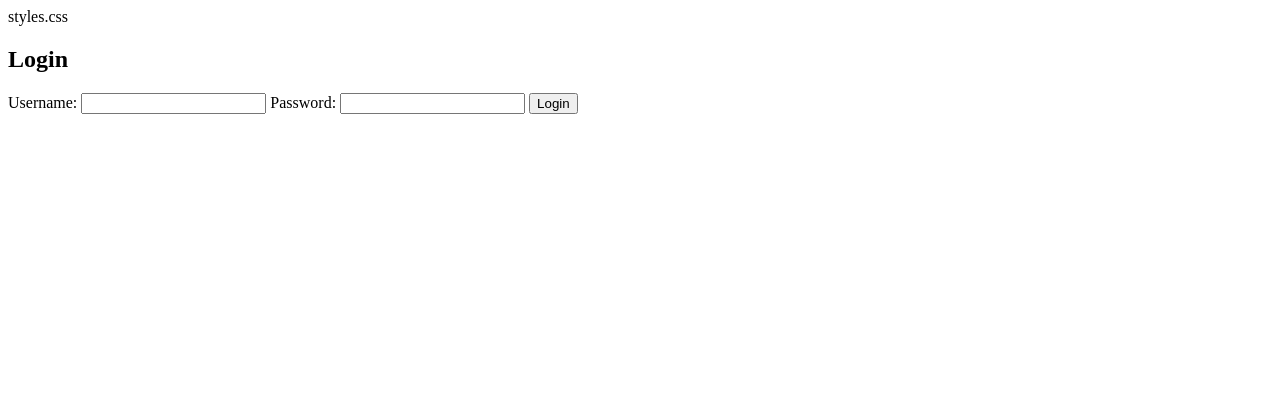
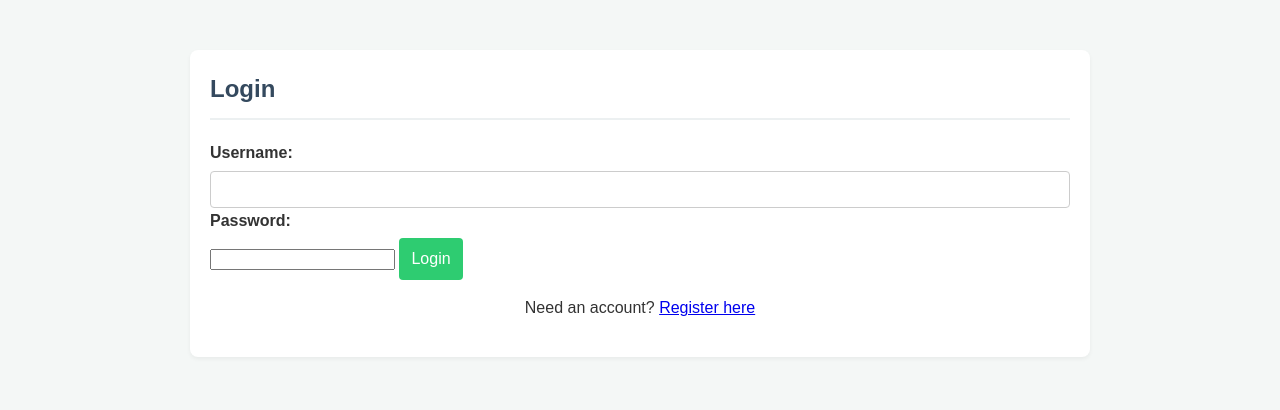
Before and after one commit to Sivagunal1999/Personal-Finance-tracker, a website: page login.html in a window 1280 px wide. Drawn offline with Linux system fonts and the light colour scheme.

Commit message:
Update login.html

```diff
--- a/login.html
+++ b/login.html
@@ -4,7 +4,7 @@
     <meta charset="UTF-8">
     <meta name="viewport" content="width=device-width, initial-scale=1.0">
     <title>Login - Personal Finance Tracker</title>
-    styles.css
+    <link rel="stylesheet" href="styles.css">
 </head>
 <body>
     <main>
@@ -19,6 +19,9 @@
 
                 <button type="submit">Login</button>
             </form>
+            <p style="text-align: center; margin-top: 15px;">
+                Need an account? <a href="/register">Register here</a>
+            </p>
         </section>
     </main>
 
@@ -39,8 +42,9 @@
                 alert('Login successful!');
                 window.location.href = '/';
             } else {
-                alert('Login failed: ' + result.error);
+                alert('Login failed: ' + (result.error || 'Invalid credentials'));
             }
         });
     </script>
 </body>
+</html>
```
